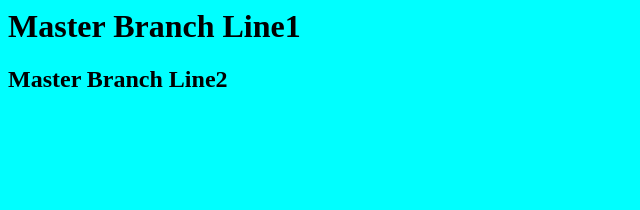
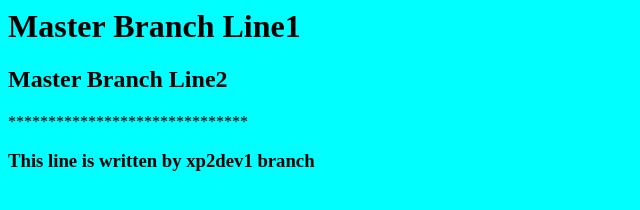
Before and after one commit to hemantsingh87/XP2Project, a plain HTML site: page index.html in a window 1280 px wide. Shown: the whole page, without its empty margins (0-640 px from the left). Drawn offline with Linux system fonts and the light colour scheme.

Commit message:
First commit done by xp2dev

```diff
--- a/index.html
+++ b/index.html
@@ -2,3 +2,5 @@
 <body bgcolor=#00FFFF>
 <h1> Master Branch Line1 </h1>
 <h2> Master Branch Line2 </h2>
+******************************
+<h3> This line is written by xp2dev1 branch </h3>
```
